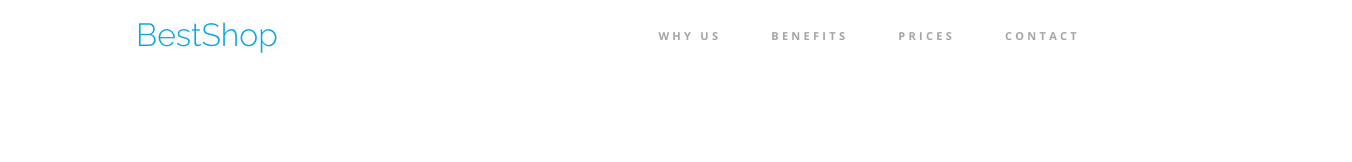
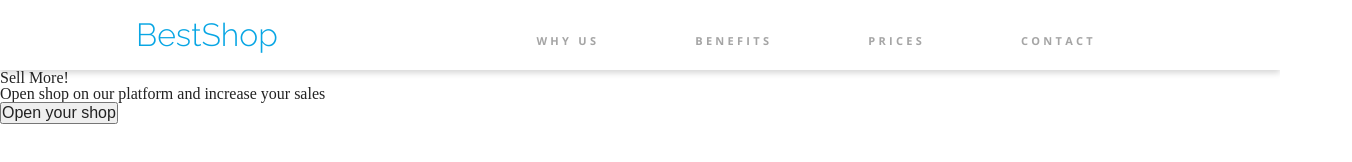
Before and after one commit to Ola-Jurek/Warsztat_1_Best-Shop, a plain HTML site: page index.html in a window 1280 px wide. Shown: the whole page, 1352 px wide, since content can reach past the window. Drawn offline with nearby package versions, Linux system fonts and the light colour scheme.

Commit message:
Sekcja header - html i css

```diff
--- a/css/style.css
+++ b/css/style.css
@@ -16,6 +16,7 @@
     --color-grey: #A5A5A5;
     --color-light-grey: #F7F7F7;
     --color-white: #FFFFFF;
+    --primary-width: 1352px
 }
 
 * {
@@ -24,59 +25,56 @@
     padding: 0;
 }
 
-.container {
-    width: 1352px;
+.
+.header {
+    height: 70px;
 }
-
 .header__container {
     display: flex;
     justify-content: space-between;
+    align-items: center;
+    height: 100%;
+    box-shadow: 0 3px 6px #00000029;
 }
 
+.logo-header {
+
+}
 .logo-text {
     font: normal normal 300 32px/37px Raleway;
     font-size: 32px;
     color: var(--color-primary);
     padding-top: 16px ;
+    padding-bottom: 17px;
     padding-left: 136px;
 }
 
-.page-nav{
+.header-nav-list {
+    display: flex;
+    padding-top: 27px;
     padding-right: 136px;
-    padding-top: 27px;
-
-
+    padding-bottom: 17px;
 }
 
-.page-nav-list {
-    display: flex;
-
+.nav_element {
+    padding: 0 26px;
 }
 
-.page-nav-list li:last-child {
-    margin-right: 136px;
-    padding-left: 50px;
+.nav__element:last-child {
+    padding-right: 0;
 }
 
-.page-nav-list li:first-child {
-    padding-right: 50px;
-}
-
-.page-nav-list li:nth-child(2){
-    padding-right: 50px;
-}
-
-.page-nav-list li:nth-child(3){
-
-}
-
-li a {
+.nav_link {
     font: normal normal bold 11px/15px Open Sans;
     text-transform: uppercase;
     text-decoration: none;
+    padding: 28px 18px 22px;
     color: var(--color-grey);
     alignment: center;
     letter-spacing: 3.28px;
+    border: 4px solid transparent;
 }
-
-background-image: url("../assets/Background.png");
+.nav_link:hover {
+    color: var(--color-black);
+    border-bottom-color: var(--color-primary);
+}
--- a/index.html
+++ b/index.html
@@ -27,13 +27,30 @@
             <p class="logo-text">BestShop</p>
         </div>
 
-        <nav class="page-nav">
-            <ul class="page-nav-list">
-                <li><a href="#">why us</a></li>
-                <li><a href="#">benefits</a></li>
-                <li><a href="#">prices</a></li>
-                <li><a href="#">contact</a></li>
+        <nav class="header-nav">
+            <ul class="header-nav-list">
+                <li class="nav_element"><a href="#" class="nav_link">why us</a></li>
+                <li class="nav_element"><a href="#" class="nav_link">benefits</a></li>
+                <li class="nav_element"><a href="#" class="nav_link">prices</a></li>
+                <li class="nav_element"><a href="#" class="nav_link">contact</a></li>
             </ul>
         </nav>
     </div>
 </header>
+
+
+<section class="banner">
+    <div class="banner-container">
+        <article class="article">
+            <h1 class="article-title">Sell More!</h1>
+            <p class="article-text">
+                Open shop on our platform and increase your sales
+            </p>
+            <div class="banner-button">
+                <button class="button-blue banner-button">Open your shop</button>
+            </div>
+        </article>
+        <div class="banner-overlay"></div>
+    </div>
+
+</section>
```
